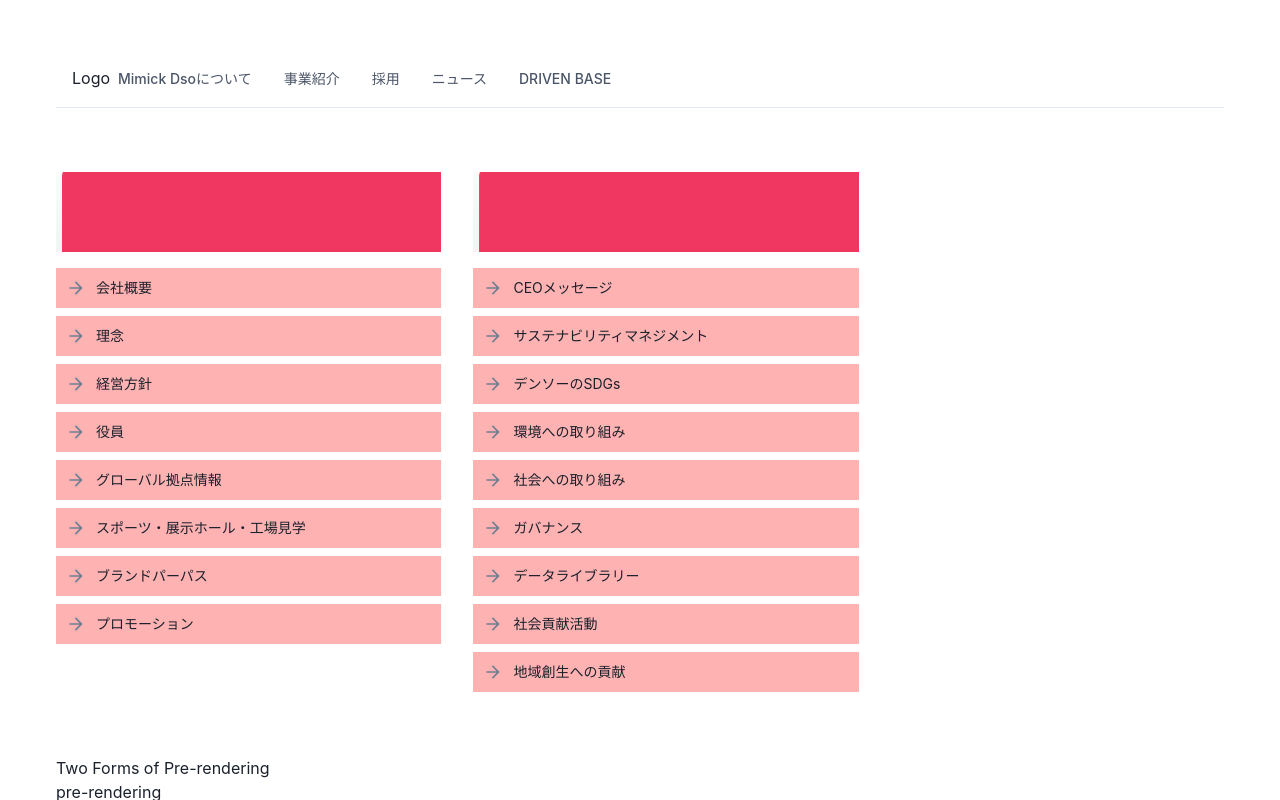
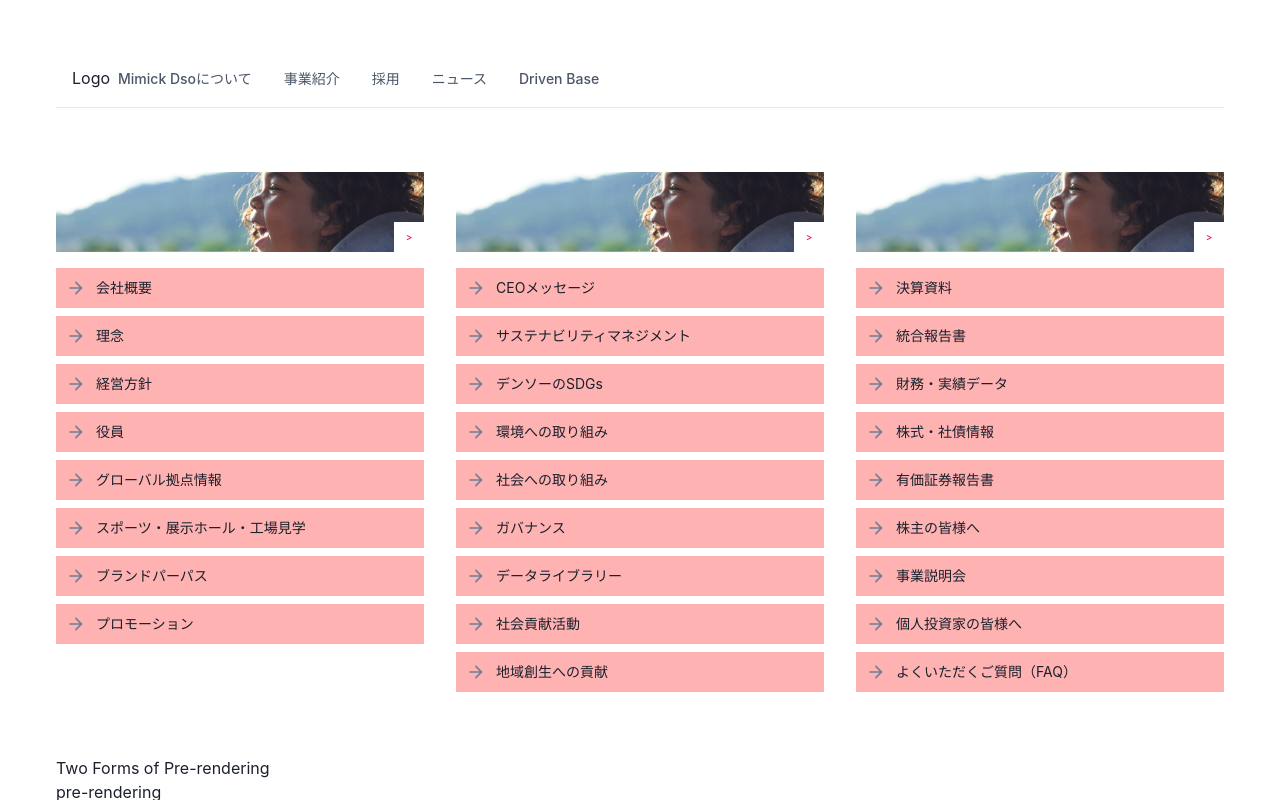
Before and after one commit to autumn-caer/mimick-dso, a Next.js app in the folder front/: page /posts/pre-rendering in a window 1280 px wide. Both pictures are taken after a click on the element "Mimick Dsoについて". Shown: the top 800 px of the page. Built offline with nearby package versions, Linux system fonts and the light colour scheme.

Commit message:
header css modified

```diff
--- a/front/components/layout.module.css
+++ b/front/components/layout.module.css
@@ -12,3 +12,29 @@ align-items: center;
 .backToHome {
 margin: 3rem 0 0;
 }
+
+.arrow::after {
+    content: ">";
+    position: absolute;
+    bottom: 0;
+    right: 0;
+    width: 30px;
+    height: 30px;
+    color: #dc0032;
+    font-size: .625rem;
+    line-height: 30px!important;
+    text-align: center;
+    background-color: #fff;
+    -webkit-transition: background-color .2s ease-out,color .2s ease-out;
+    transition: background-color .2s ease-out,color .2s ease-out
+}
+
+.arrow:hover:after {
+  color: #fff;
+  background-color: #dc0032
+}
+
+.img:hover {
+  -webkit-transform: scale(1.02);
+  transform: scale(1.02)
+}
--- a/front/components/nav_bar.tsx
+++ b/front/components/nav_bar.tsx
@@ -28,6 +28,7 @@ import {
 
 import { TabPanels } from "./elements/tab_panels";
 import { TabPanel, NavItem } from "../interfaces";
+import styles from "./layout.module.css";
 
 export const Navbar = () => {
   const { isOpen, onToggle } = useDisclosure();
@@ -176,8 +177,21 @@ const NavContents: React.FC<NavContents> = ({ showCollapseIndex }) => {
                     w="33%"
                     flexBasis="33%"
                   >
-                    <Stack w="100%">
-                      <Box height="80px" bgImage="url('/logo.svg')" />
+                    <Stack
+                      w="100%"
+                      as={Link}
+                      overflow="hidden"
+                      position="relative"
+                    >
+                      <Box className={styles.arrow}>
+                        <Box
+                          className={styles.img}
+                          height="80px"
+                          backgroundSize="cover"
+                          bgImage="url('/corporate-info-img-main.jpg')"
+                          backgroundPosition="center 20%!important"
+                        ></Box>
+                      </Box>
                     </Stack>
 
                     <TabPanels
@@ -313,7 +327,6 @@ const NAV_ITEMS: Array<NavItem> = [
         href: "#",
       },
     ],
-
     tabPanelsList: [
       [
         { name: "会社概要", url: "" },
@@ -336,6 +349,17 @@ const NAV_ITEMS: Array<NavItem> = [
         { name: "社会貢献活動 ", url: "" },
         { name: "地域創生への貢献 ", url: "" },
       ],
+      [
+        { name: "決算資料", url: "" },
+        { name: "統合報告書", url: "" },
+        { name: "財務・実績データ", url: "" },
+        { name: "株式・社債情報", url: "" },
+        { name: "有価証券報告書", url: "" },
+        { name: "株主の皆様へ", url: "" },
+        { name: "事業説明会", url: "" },
+        { name: "個人投資家の皆様へ", url: "" },
+        { name: "よくいただくご質問（FAQ）", url: "" },
+      ],
     ],
   },
   {
@@ -352,11 +376,54 @@ const NAV_ITEMS: Array<NavItem> = [
         href: "#",
       },
     ],
-    tabPanelsList: [],
+    tabPanelsList: [
+      [
+        { name: "Mobility Well-being", url: "" },
+        { name: "Food Well-being", url: "" },
+      ],
+      [
+        { name: "半導体", url: "" },
+        { name: "MaaSテクノロジー ", url: "" },
+        { name: "量子コンピューティング", url: "" },
+        { name: "デンソーテクニカルレビュー", url: "" },
+      ],
+      [
+        { name: "サーマルマネージメント&エアコンシステム", url: "" },
+        { name: "パワートレインシステム", url: "" },
+        { name: "セーフティ&コックピットシステム", url: "" },
+        { name: "自動車補修用部品・アクセサリー", url: "" },
+        { name: "修理サービス", url: "" },
+        { name: "その他の産業", url: "" },
+        { name: "インダストリー", url: "" },
+        { name: "フードバリューチェーン", url: "" },
+        { name: "ホーム", url: "" },
+      ],
+    ],
   },
   {
     label: "採用",
     href: "#",
+    tabPanelsList: [
+      [
+        { name: "会社を知る", url: "" },
+        { name: "仕事を知る", url: "" },
+        { name: "成長したいを後押しする環境", url: "" },
+        { name: "自分らしく活躍できる場所（D&I）", url: "" },
+        { name: "採用情報", url: "" },
+        { name: "グループ会社採用", url: "" },
+      ],
+      [
+        { name: "ジョブサーチ", url: "" },
+        { name: "キャリア登録 ", url: "" },
+      ],
+      [
+        { name: "生産関係職（製造人材）", url: "" },
+        { name: "デンソー工業学園", url: "" },
+        { name: "生産関係職（開発技能）", url: "" },
+        { name: "生産関係職", url: "" },
+        { name: "期間従業員", url: "" },
+      ],
+    ],
   },
   {
     label: "ニュース",
@@ -365,7 +432,7 @@ const NAV_ITEMS: Array<NavItem> = [
     tabPanelsList: [],
   },
   {
-    label: "DRIVEN BASE",
+    label: "Driven Base",
     href: "#",
 
     tabPanelsList: [],
```
Also changed, not shown: front/public/corporate-info-img-main.jpg (added), front/public/twogear02.svg (added).
